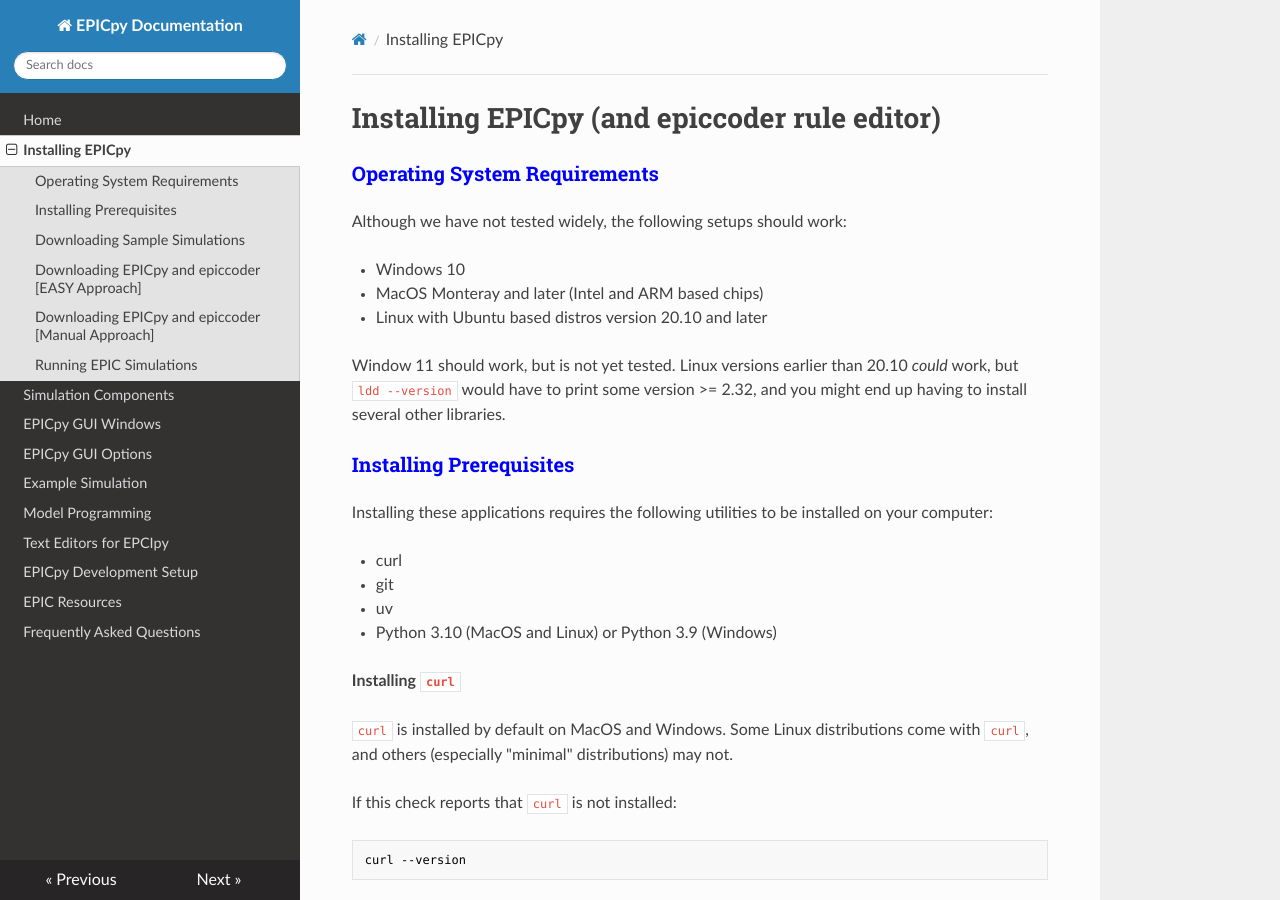
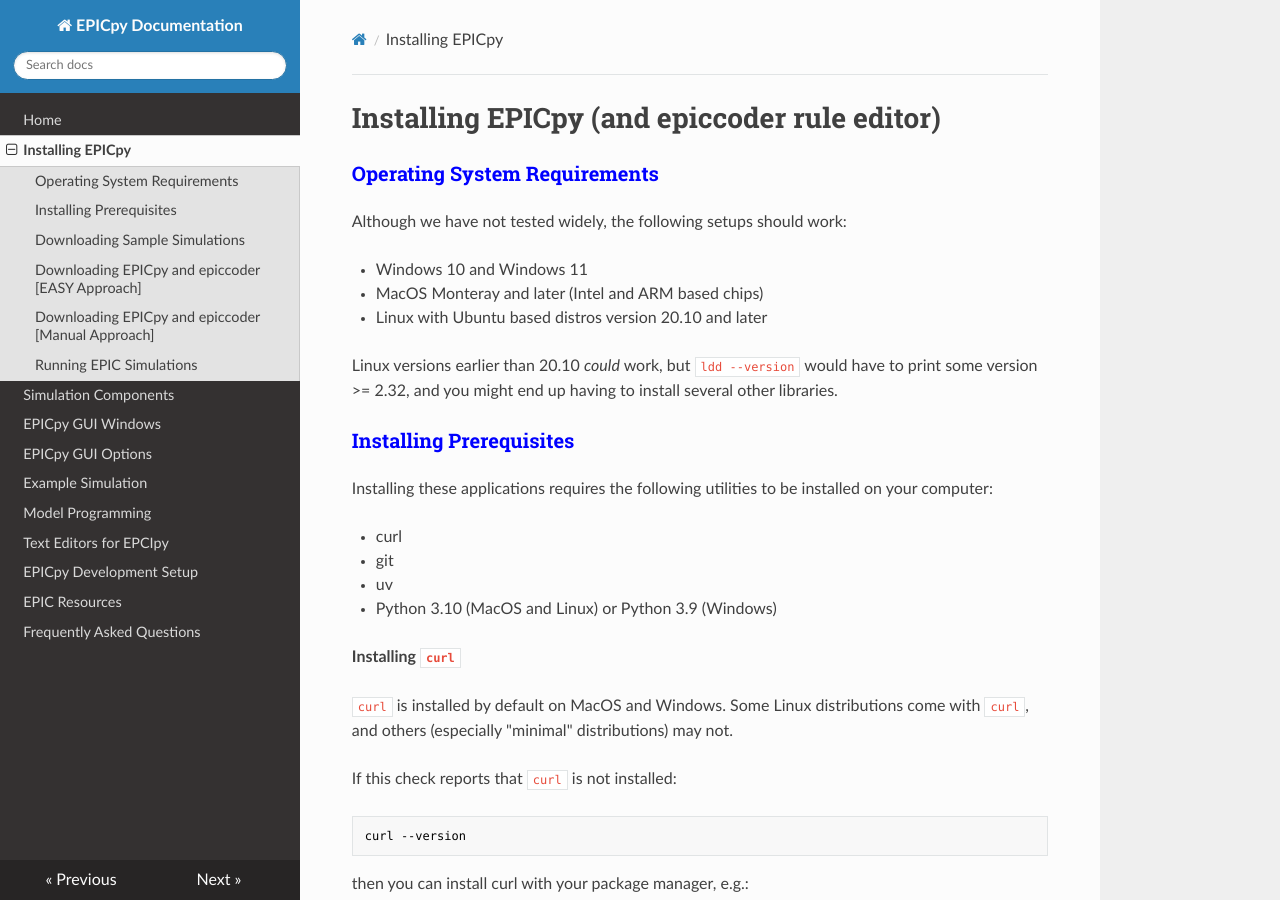
Before and after one commit to travisseymour/EPICpyDocs, an MkDocs documentation site: the page built from docs/installing.md, in a window 1280 px wide and 900 px high. Built offline with MkDocs 1.6.1, drawn with Linux system fonts in a browser that asks for light colours; nearby versions of some CDN libraries.

Commit message:
added windows 11 to supported systems

```diff
--- a/docs/installing.md
+++ b/docs/installing.md
@@ -4,11 +4,10 @@
 
 Although we have not tested widely, the following setups should work:
 
-- Windows 10
+- Windows 10 and Windows 11
 - MacOS Monteray and later (Intel and ARM based chips)
 - Linux with Ubuntu based distros version 20.10 and later
 
-Window 11 should work, but is not yet tested.
 Linux versions earlier than 20.10 _could_ work, but `ldd --version` would have to print some version >= 2.32, and you might end up having to install several other libraries.
 
 ### <font color="blue">**Installing Prerequisites**</font>
```
Also changed, not shown: docs/index.md (+1 -1 lines).
